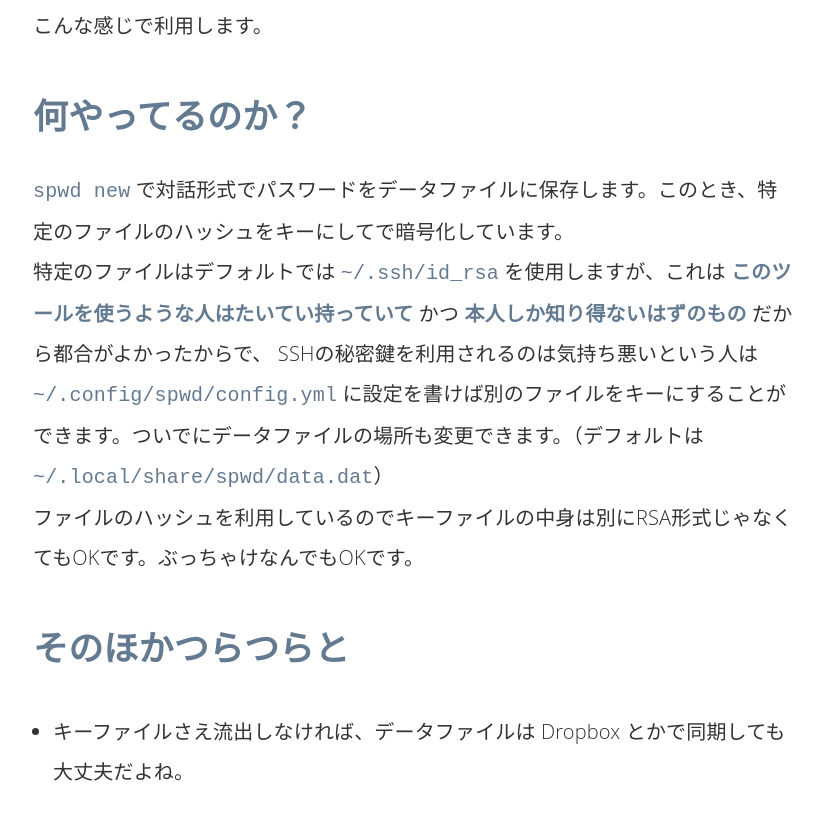
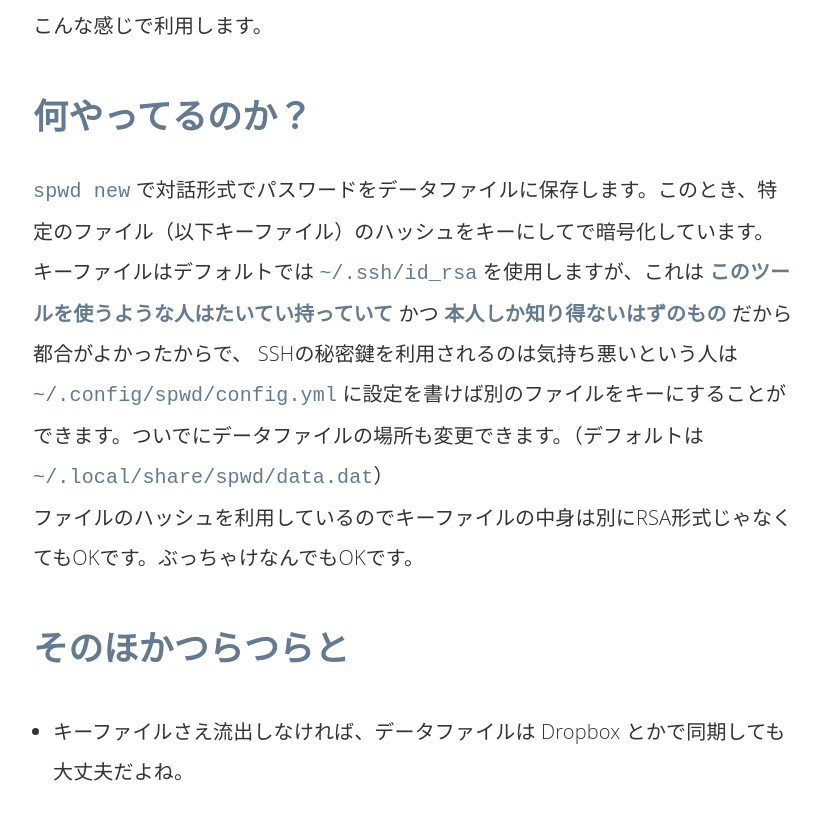
Before and after one commit to pinzolo/pinzolo.github.io, a Jekyll site: the page built from _posts/2017-09-28-spwd-is-secret-file-based-password-manager.md, in a window 1280 px wide and 900 px high, scrolled down 1592 px, cut to the strip 84-900 px from the top of the window. Shown: the whole strip, without its empty margins (227-1049 px from the left). Built offline with Jekyll 4.4.1, drawn with Linux system fonts in a browser that asks for light colours.

Commit message:
Update today's post

```diff
--- a/_posts/2017-09-28-spwd-is-secret-file-based-password-manager.md
+++ b/_posts/2017-09-28-spwd-is-secret-file-based-password-manager.md
@@ -30,8 +30,8 @@ Webサービスのアカウントならブラウザや LastPass のようなサ
 
 ## 何やってるのか？
 
-`spwd new` で対話形式でパスワードをデータファイルに保存します。このとき、特定のファイルのハッシュをキーにしてで暗号化しています。
-特定のファイルはデフォルトでは `~/.ssh/id_rsa` を使用しますが、これは **このツールを使うような人はたいてい持っていて** かつ **本人しか知り得ないはずのもの** だから都合がよかったからで、
+`spwd new` で対話形式でパスワードをデータファイルに保存します。このとき、特定のファイル（以下キーファイル）のハッシュをキーにしてで暗号化しています。
+キーファイルはデフォルトでは `~/.ssh/id_rsa` を使用しますが、これは **このツールを使うような人はたいてい持っていて** かつ **本人しか知り得ないはずのもの** だから都合がよかったからで、
 SSHの秘密鍵を利用されるのは気持ち悪いという人は `~/.config/spwd/config.yml` に設定を書けば別のファイルをキーにすることができます。ついでにデータファイルの場所も変更できます。（デフォルトは `~/.local/share/spwd/data.dat`）
 ファイルのハッシュを利用しているのでキーファイルの中身は別にRSA形式じゃなくてもOKです。ぶっちゃけなんでもOKです。
 
```
